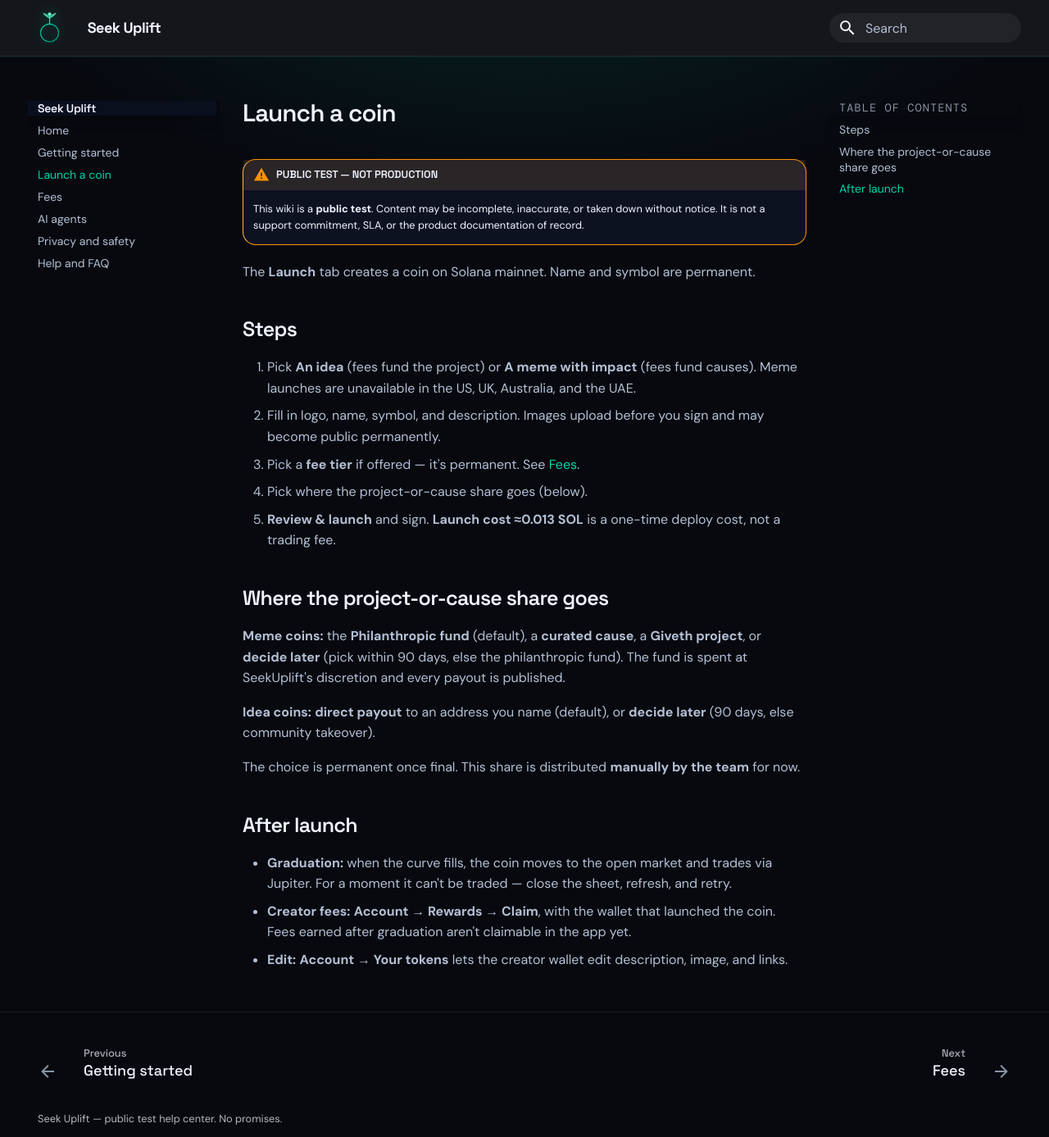
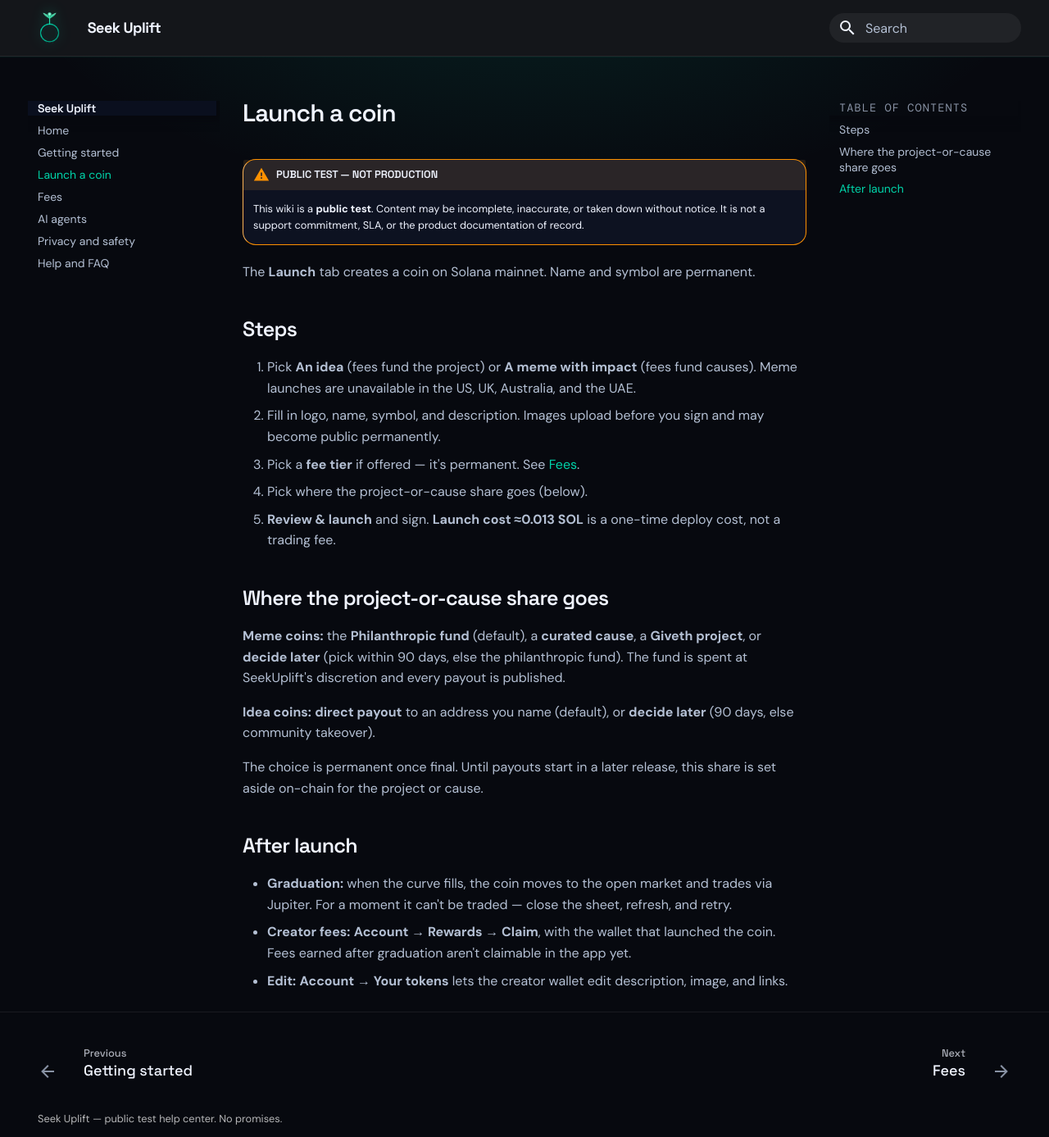
Before and after one commit to seekuplift/help-center-wiki, an MkDocs documentation site: the page built from docs/launching.md, in a window 1280 px wide and 1387 px high. Shown: the whole window at 82% size. Built offline with MkDocs 1.6.1 and Material for MkDocs 9.7.7, drawn with Linux system fonts in a browser that asks for light colours; some web fonts are replaced; comment, search, counter and statistics services are not loaded.

Commit message:
docs(wiki): project and cause shares are set aside; payouts come later
The bootstrap program holds the non-ops share and no instruction moves
it, so the team can't distribute it by hand at MVP. Also stop tying the
transfer-fee cause share to the fee-router upgrade (wording rule).

Co-Authored-By: Claude Opus 5.5 <noreply@anthropic.com>
Claude-Session: https://claude.ai/code/session_01P1dTw3nBpQn4tNUnxY7mRp

```diff
--- a/docs/fees.md
+++ b/docs/fees.md
@@ -75,8 +75,8 @@ transfer, **on top of** the trading fee above:
 | Standard | 0% | **42.85%** | **57.15%** |
 | Cause-only | 0% | 0% | **100%** |
 
-The cause share is held on-chain, by the program and not by the team,
-until the fee-router upgrade distributes it. SeekUplift claims the
+The cause share is set aside on-chain, held by the program and not by
+the team. Payouts start in a later release. SeekUplift claims the
 launchpad share.
 
 What you'll see: buyers receive slightly fewer tokens, and a seller's
--- a/docs/launching.md
+++ b/docs/launching.md
@@ -27,8 +27,8 @@ discretion and every payout is published.
 **Idea coins:** **direct payout** to an address you name (default), or
 **decide later** (90 days, else community takeover).
 
-The choice is permanent once final. This share is distributed
-**manually by the team** for now.
+The choice is permanent once final. Until payouts start in a later
+release, this share is set aside on-chain for the project or cause.
 
 ## After launch
 
```
